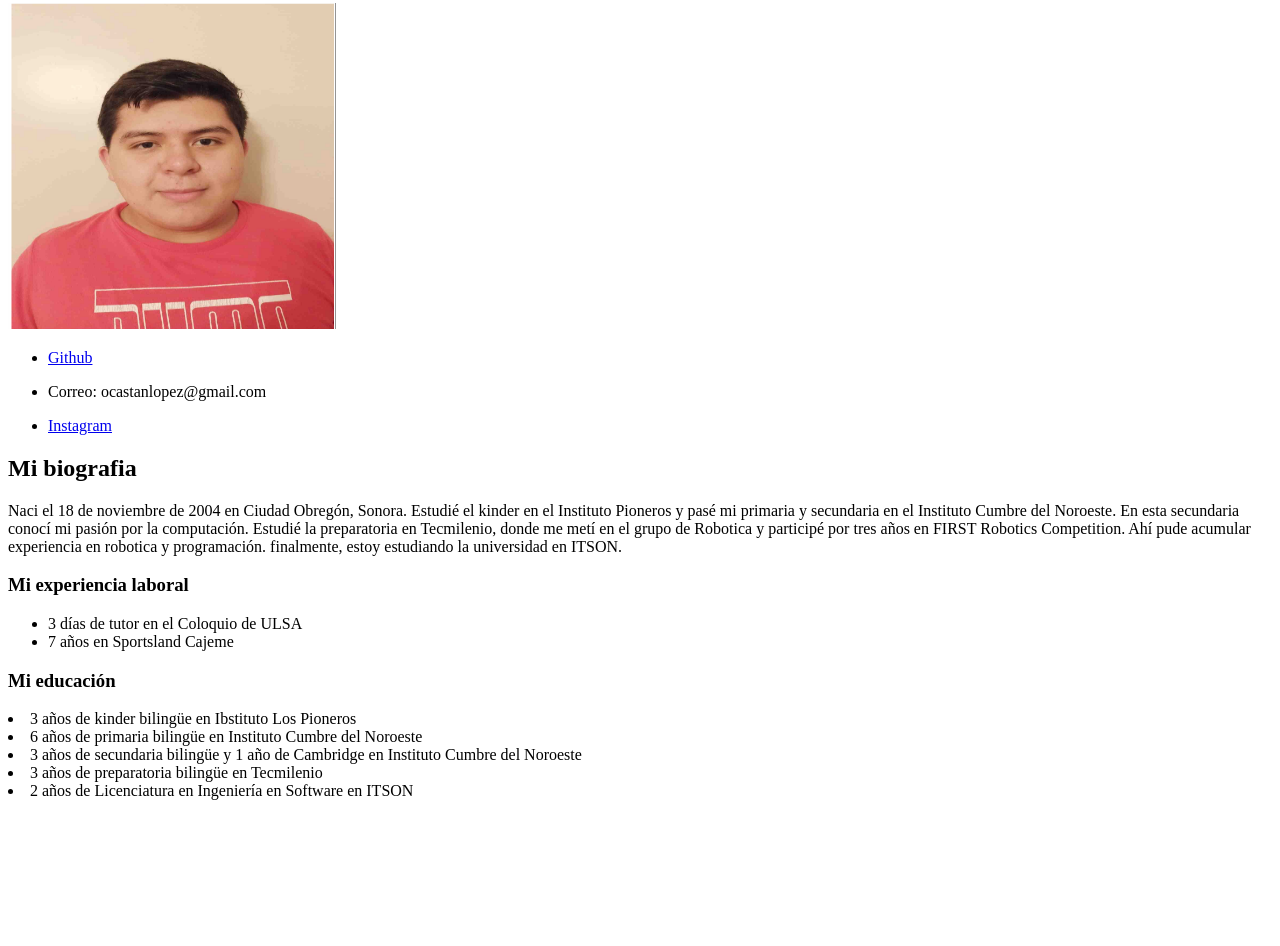
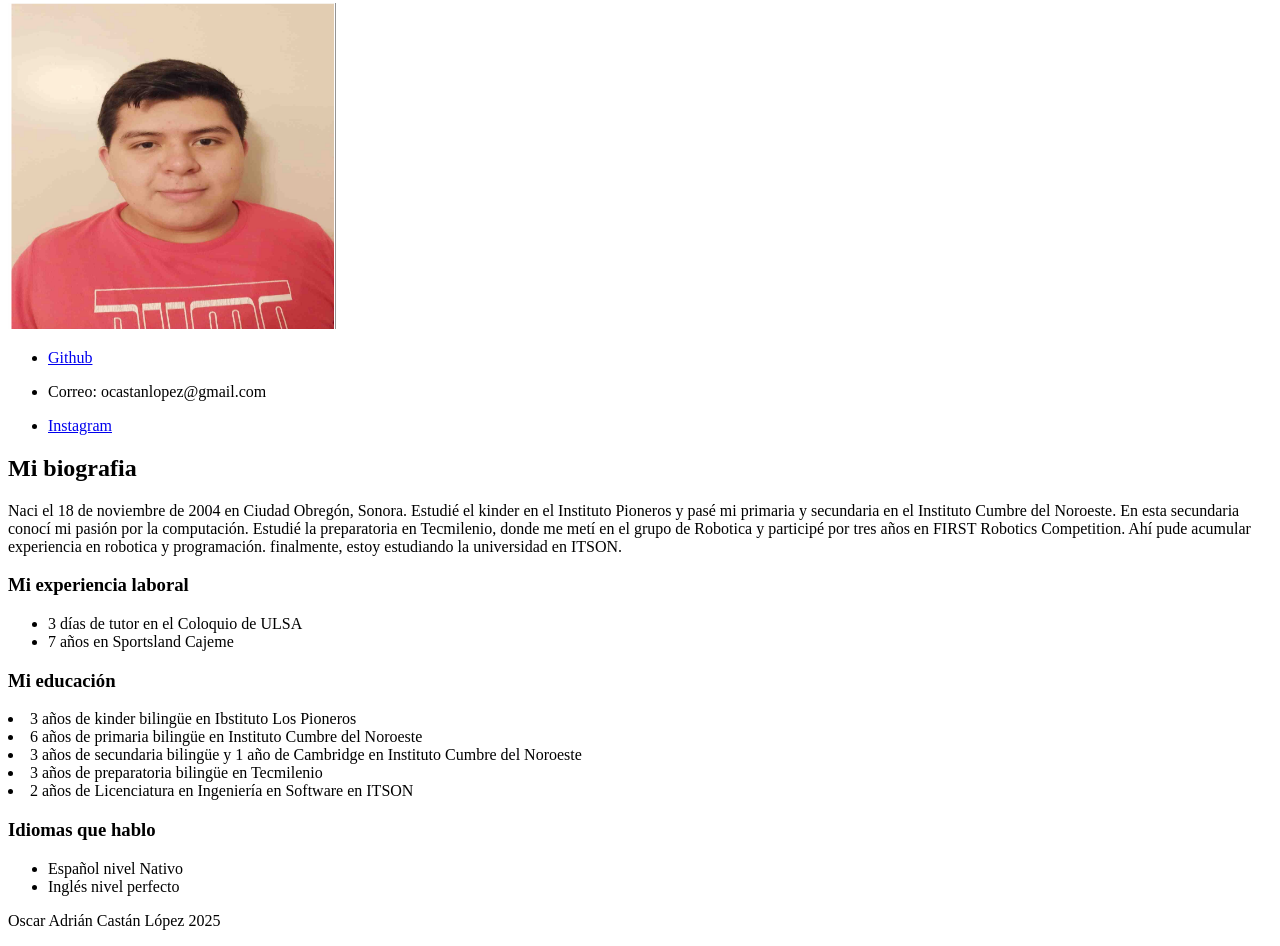
Before and after one commit to adcastan/CV, a plain HTML site: page CurriculumVitae_CastánAdrián/index.html in a window 1280 px wide. Shown: the part 176-1122 px from the top of the page. Before the commit the page ends 984 px from the top, so only its background shows below. Drawn offline with Linux system fonts and the light colour scheme.

Commit message:
Update index.html

```diff
--- a/CurriculumVitae_CastánAdrián/index.html
+++ b/CurriculumVitae_CastánAdrián/index.html
@@ -73,12 +73,16 @@
         <li>2 años de Licenciatura en Ingeniería en Software en ITSON</li>
     </div>
     <div>
-
+        <h3>Idiomas que hablo</h3>
+        <ul>
+            <li>Español nivel Nativo</li>
+            <li>Inglés nivel perfecto</li>
+        </ul>
     </div>
-
-
 </body>
-
-
-
+    <footer>
+        <div>
+            <p>Oscar Adrián Castán López 2025</p>
+        </div>
+    </footer>
 </html>
```
